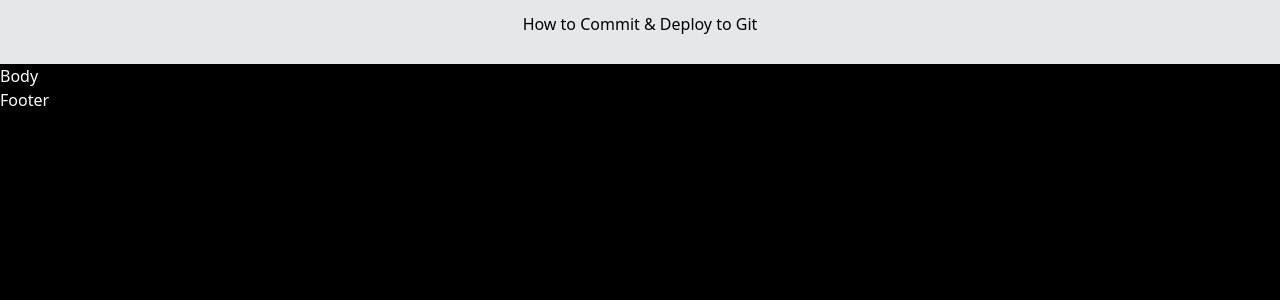
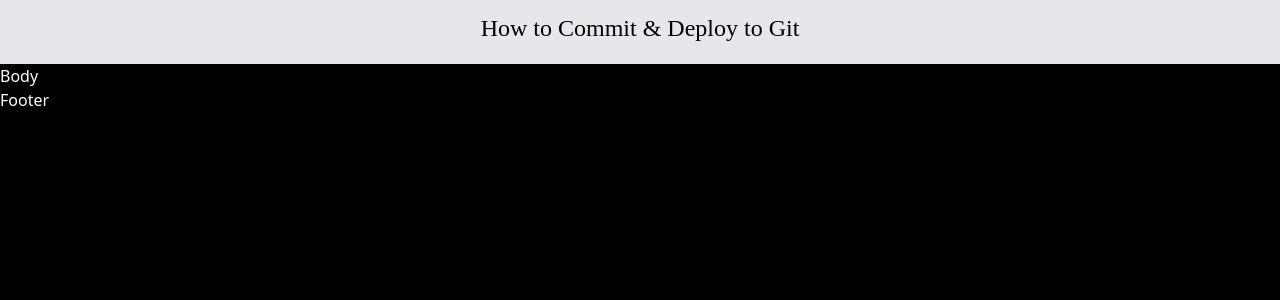
Before and after one commit to daysuwaa/DeployMate, a React (Create React App) app: page / in a window 1280 px wide. Shown: the top 300 px of the page. Built offline with nearby package versions, Linux system fonts and the light colour scheme; a web font is replaced by a local one.

Commit message:
nav done.

```diff
--- a/src/components/Navbar.jsx
+++ b/src/components/Navbar.jsx
@@ -3,7 +3,7 @@
 const Navbar = () => {
   return (
     <div>
-      <h1 className='bg-gray-200 text-center h-[4rem] pt-3 text-black'>How to Commit & Deploy to Git </h1>
+      <h1 className='bg-gray-200 text-center h-[4rem] pt-3 text-black font-customFont text-2xl'>How to Commit & Deploy to Git </h1>
     </div>
   )
 }
--- a/tailwind.config.js
+++ b/tailwind.config.js
@@ -6,6 +6,7 @@
     extend: {
       fontFamily: {
         customFont: ['Bacasime Antique', 'serif'],
+
       },
     },
   },
```
